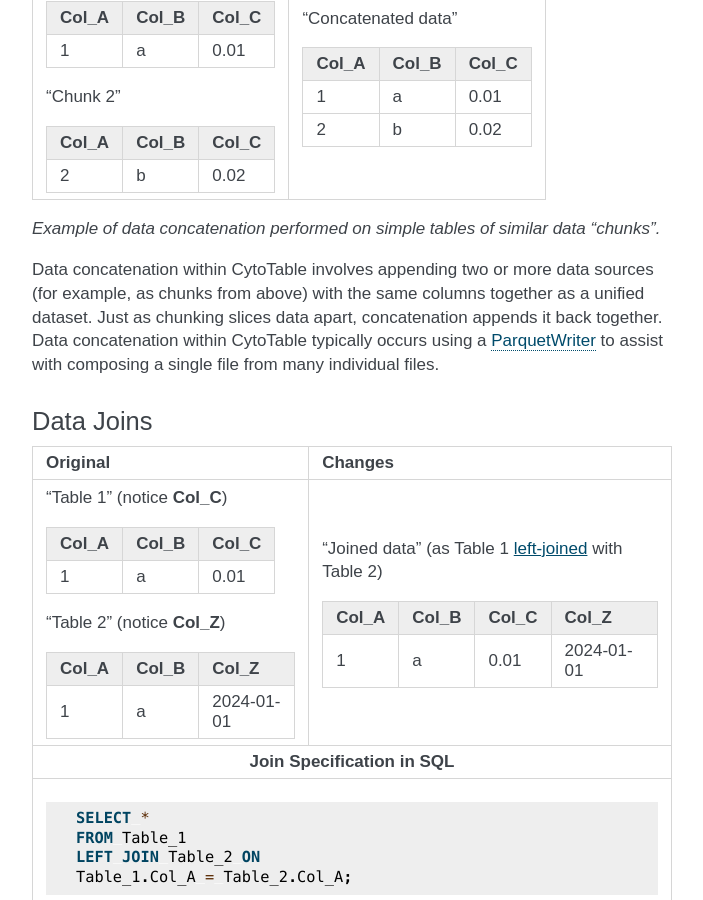
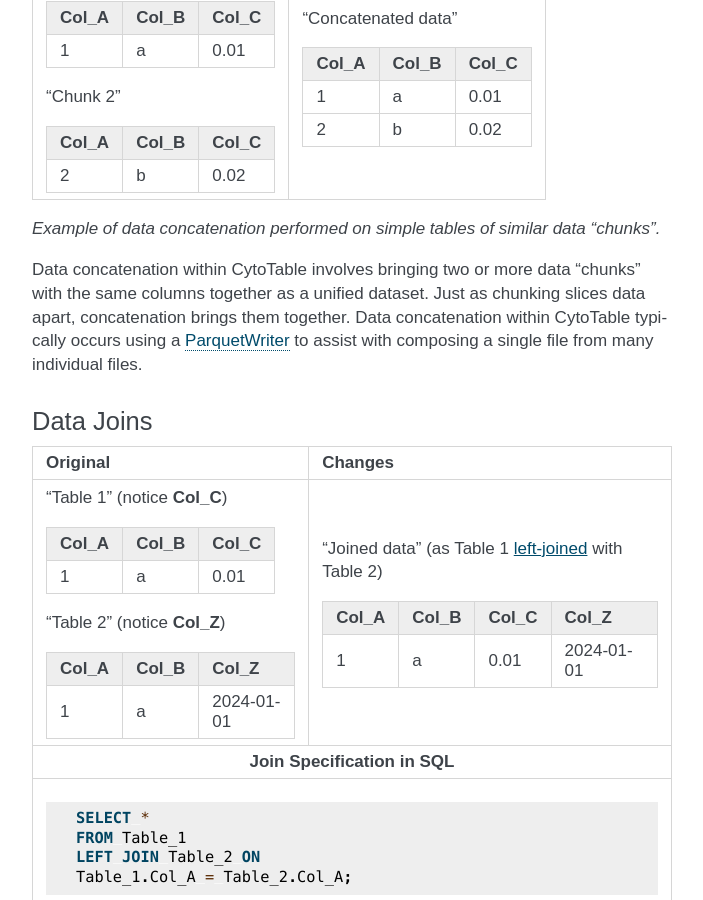
Before and after one commit to cytomining/CytoTable, a Sphinx documentation site: the page built from docs/source/overview.md, in a window 1280 px wide and 900 px high, scrolled down 4073 px. Shown: the whole window, without its empty margins (438-1141 px from the left). Built offline with Sphinx 7.4.7, drawn with Linux system fonts in a browser that asks for light colours.

Commit message:
simplify language

```diff
--- a/docs/source/overview.md
+++ b/docs/source/overview.md
@@ -209,8 +209,8 @@ Parquet "datasets" (for example, see `PyArrow documentation <https://arrow.apach
 
 _Example of data concatenation performed on simple tables of similar data "chunks"._
 
-Data concatenation within CytoTable involves appending two or more data sources (for example, as chunks from above) with the same columns together as a unified dataset.
-Just as chunking slices data apart, concatenation appends it back together.
+Data concatenation within CytoTable involves bringing two or more data "chunks" with the same columns together as a unified dataset.
+Just as chunking slices data apart, concatenation brings them together.
 Data concatenation within CytoTable typically occurs using a [ParquetWriter](https://arrow.apache.org/docs/python/generated/pyarrow.parquet.ParquetWriter.html) to assist with composing a single file from many individual files.
 
 ### Data Joins
```
